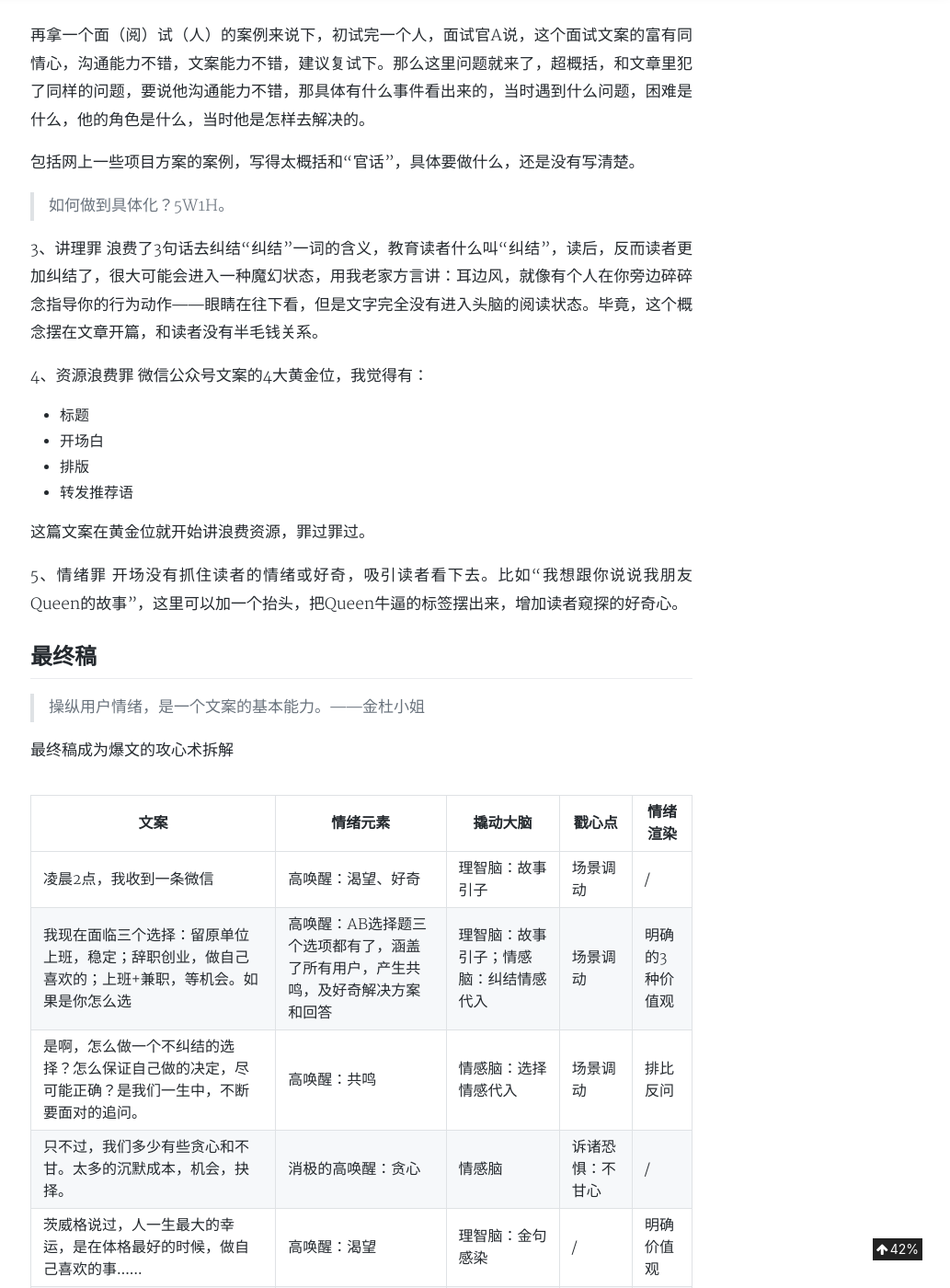
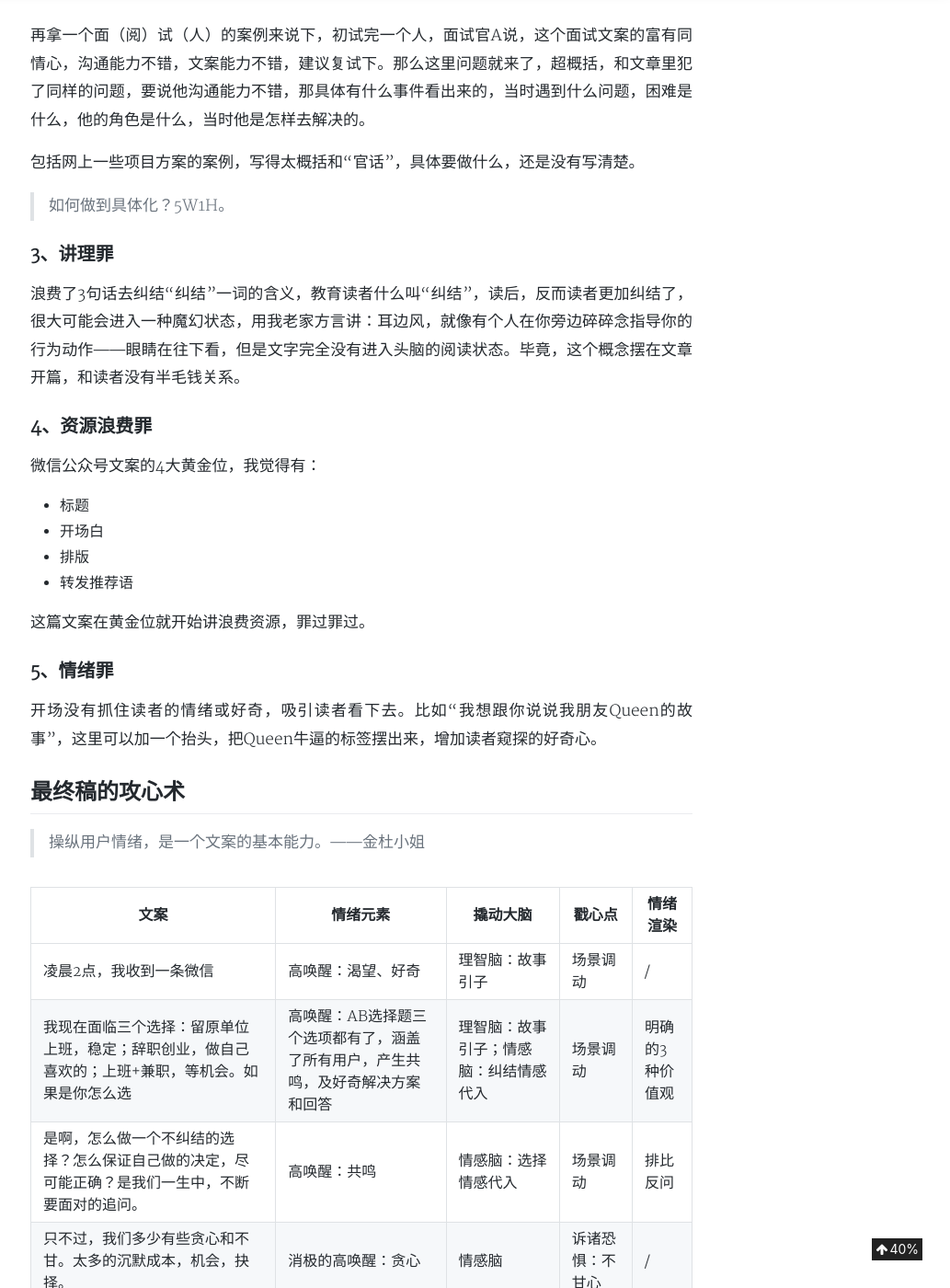
Before and after one commit to aJiea/ajiea.github.io, a Jekyll site: the page built from _posts/2019-04-27-ArticleCrime.md, in a window 1280 px wide and 1400 px high, scrolled down 849 px. Shown: the whole window at 92% size, without its empty margins (247-1280 px from the left). Built offline with Jekyll 4.4.1, drawn with Linux system fonts in a browser that asks for light colours; nearby versions of some CDN libraries; comment, search, counter and statistics services are not loaded; a style sheet for code colours, icons or effects is not loaded.

Commit message:
Update 2019-04-27-ArticleCrime.md

```diff
--- a/_posts/2019-04-27-ArticleCrime.md
+++ b/_posts/2019-04-27-ArticleCrime.md
@@ -27,10 +27,10 @@ categories: 'COGNITIVE'
 
 > 如何做到具体化？5W1H。
 
-3、讲理罪
+### 3、讲理罪
 浪费了3句话去纠结“纠结”一词的含义，教育读者什么叫“纠结”，读后，反而读者更加纠结了，很大可能会进入一种魔幻状态，用我老家方言讲：耳边风，就像有个人在你旁边碎碎念指导你的行为动作——眼睛在往下看，但是文字完全没有进入头脑的阅读状态。毕竟，这个概念摆在文章开篇，和读者没有半毛钱关系。
 
-4、资源浪费罪
+### 4、资源浪费罪
 微信公众号文案的4大黄金位，我觉得有：
 - 标题
 - 开场白
@@ -39,17 +39,14 @@ categories: 'COGNITIVE'
 
 这篇文案在黄金位就开始讲浪费资源，罪过罪过。
 
-5、情绪罪
+### 5、情绪罪
 开场没有抓住读者的情绪或好奇，吸引读者看下去。比如“我想跟你说说我朋友Queen的故事”，这里可以加一个抬头，把Queen牛逼的标签摆出来，增加读者窥探的好奇心。
 
 
-## 最终稿
+## 最终稿的攻心术
 
 
 > 操纵用户情绪，是一个文案的基本能力。——金杜小姐
-
-
-最终稿成为爆文的攻心术拆解
 
 
 |  文案 | 情绪元素 | 撬动大脑 | 戳心点 | 情绪渲染 |
@@ -93,7 +90,6 @@ categories: 'COGNITIVE'
 				- 情怀故事：通过生活方式，营造情怀氛围，产生代入感
 				- 故事引发好奇：引起好奇，刺激打开，提高完读率，了解答案
 
-
 ## 三种方式，戳心
 - 感官先行
 - 诉诸恐惧：诉诸严重后果；诉诸损失厌恶
```
Also changed, not shown: other parts of _posts/2019-04-27-ArticleCrime.md (+1 -1 lines).
